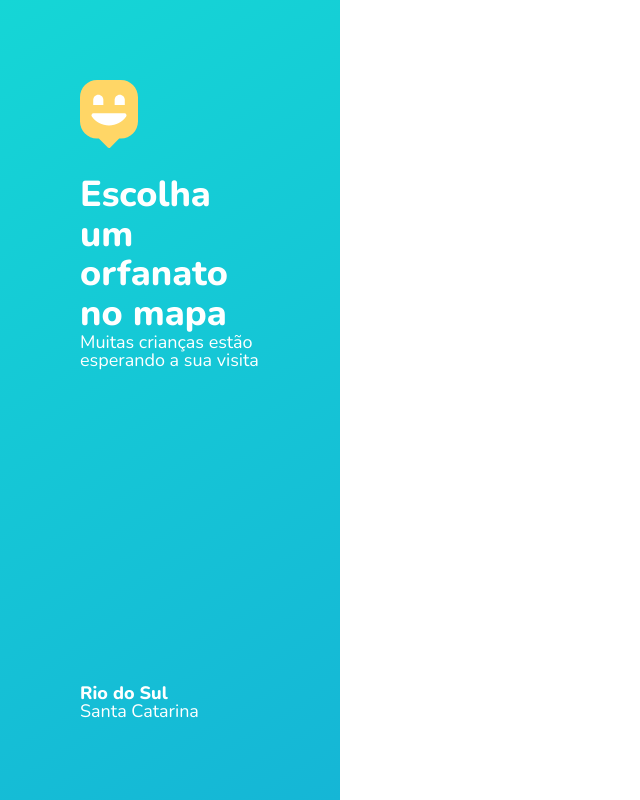
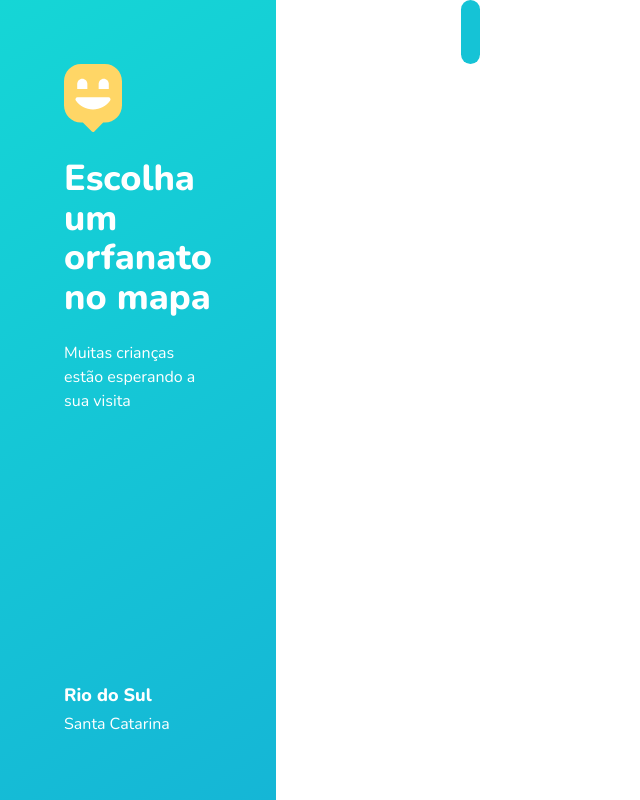
Before and after one commit to awpadilha/nlw3-discovery, a plain HTML site: page orphanages.html in a window 1280 px wide. Shown: the whole page, without its empty margins (0-640 px from the left). Drawn offline with nearby package versions, Linux system fonts and the light colour scheme.

Commit message:
feat: segundo dia adicionado

```diff
--- a/public/css/page-orphanages.css
+++ b/public/css/page-orphanages.css
@@ -8,13 +8,12 @@
 aside {
     width: clamp(34rem, 25vw, 44rem);
     background: linear-gradient(329.54deg, #15B6D6 0%, #15D6D6 100%);
-    padding: 8rem;
+    padding: clamp(3rem, 5vw, 8rem);
 
     display: flex;
     flex-direction: column;
 
     justify-content: space-between;
-
 }
 
 aside h2 {
@@ -24,5 +23,30 @@ aside h2 {
 }
 
 aside p {
+    margin-top: 2.4rem;
+    font: 400 1.6rem/1.5 'Nunito', sans-serif;
+}
 
+aside footer p {
+    margin-top: .8rem;
 }
+
+#mapid {
+    width: 50%;
+}
+
+/* button */
+
+a.create-orphanage {
+    /*position: absolute;*/
+
+    width: 6.4rem;
+    height: 6.4rem;
+    background: #15c3d6;
+    border: 0;
+    border-radius: 2rem;
+
+    display: flex;
+    justify-content: center;
+    align-items: center;
+}
```
Also changed, not shown: 1 other file.
